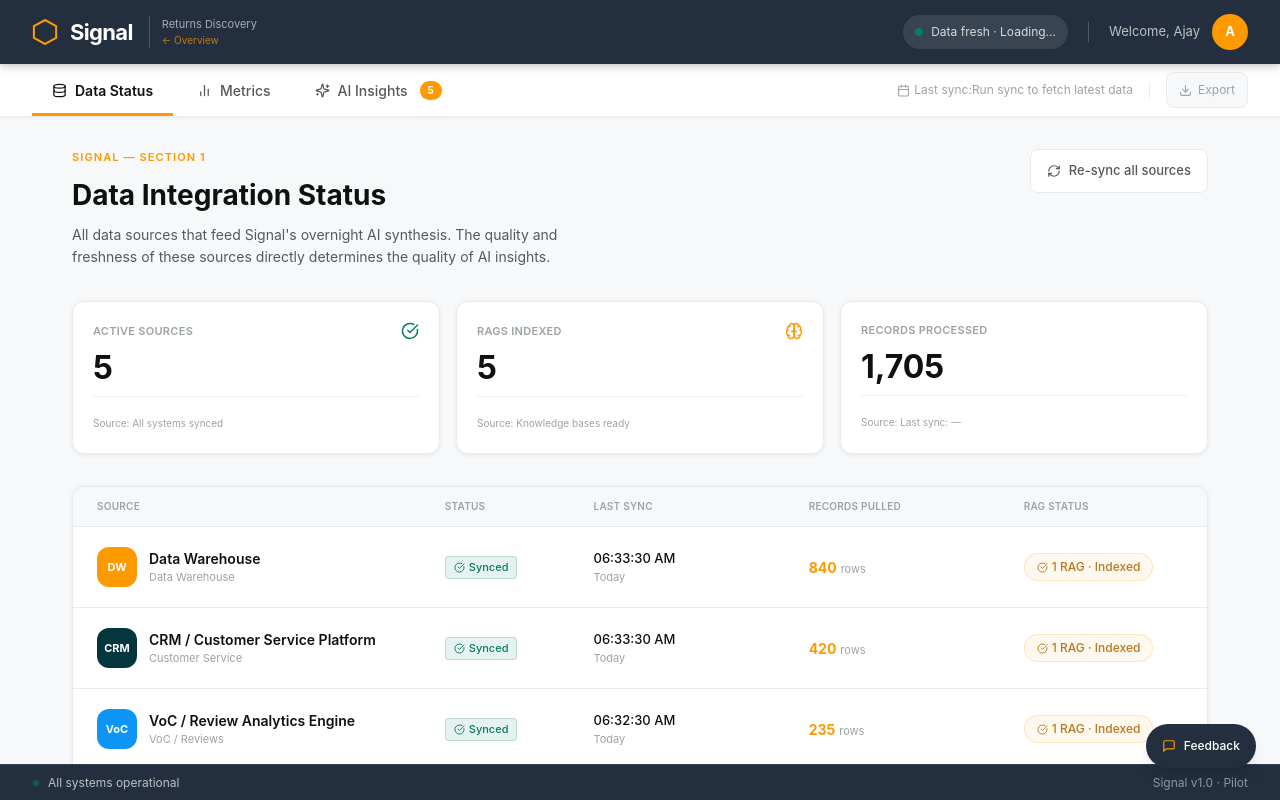
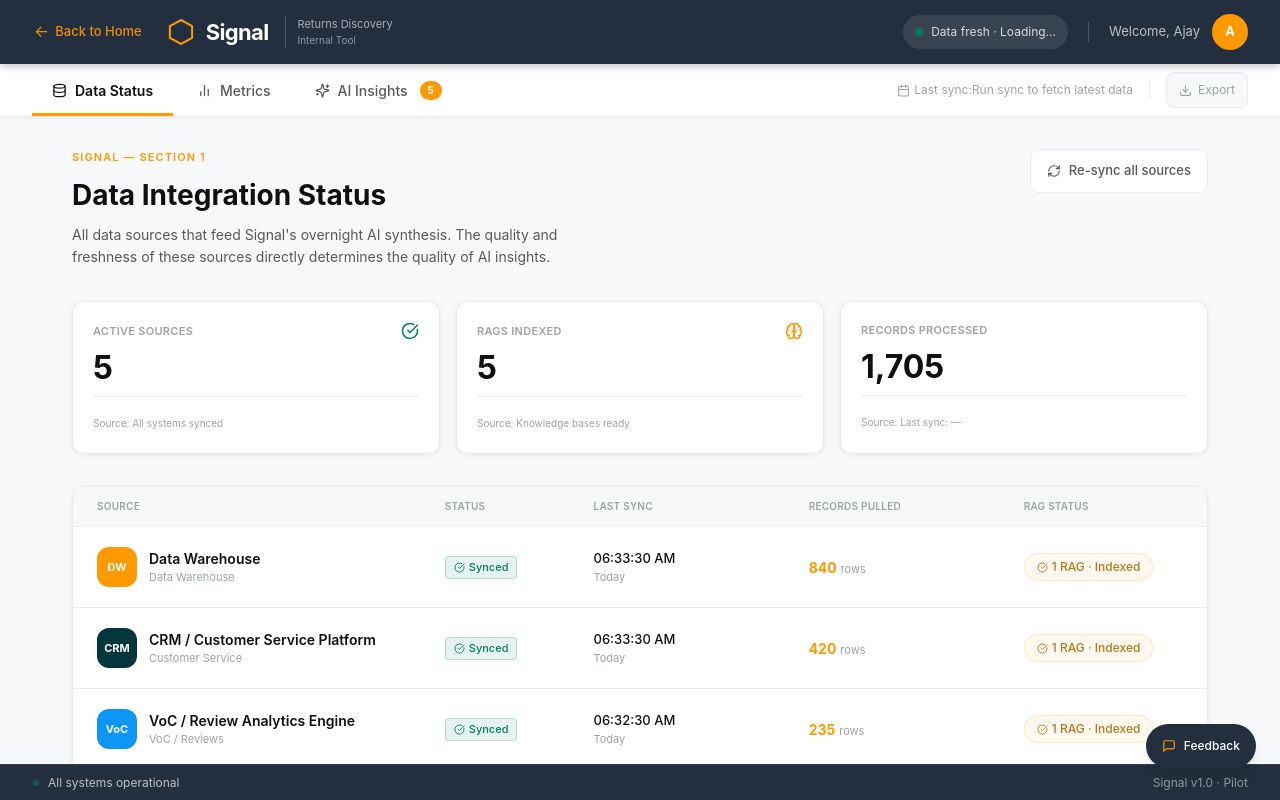
Before and after one commit to reagleai/signal, a React (Vite) app: page / in a window 1280 px wide. Both pictures are taken after a click on the button "Explore the Prototype". Built offline with nearby package versions, Linux system fonts and the light colour scheme.

Commit message:
Fix navigation back path visibility and replace Overview label

```diff
--- a/src/components/layout/Navbar.jsx
+++ b/src/components/layout/Navbar.jsx
@@ -8,6 +8,18 @@ export default function Navbar({ onBackToLanding }) {
         <header className="h-14 sm:h-16 bg-[#232F3E] px-4 sm:px-8 flex items-center justify-between shadow-[0_2px_8px_rgba(0,0,0,0.25)] flex-shrink-0 z-50">
             {/* Left group */}
             <div className="flex items-center gap-2 sm:gap-3">
+                {/* Back button */}
+                {onBackToLanding && (
+                    <button
+                        onClick={onBackToLanding}
+                        className="flex items-center gap-1 sm:gap-1.5 mr-1 sm:mr-2 px-1.5 py-1 -ml-1 rounded-md hover:bg-white/5 text-[#FF9900]/90 hover:text-[#FF9900] transition-colors cursor-pointer"
+                        aria-label="Back to Home"
+                    >
+                        <span className="text-[16px] leading-none mb-[2px]">←</span>
+                        <span className="hidden sm:inline text-[13px] font-medium">Back to Home</span>
+                    </button>
+                )}
+
                 {/* Hexagon logo */}
                 <svg width="26" height="26" viewBox="0 0 26 26" fill="none" xmlns="http://www.w3.org/2000/svg" aria-label="Signal logo" role="img">
                     <path
@@ -26,13 +38,7 @@ export default function Navbar({ onBackToLanding }) {
                 {/* Sub-label */}
                 <div className="hidden md:flex flex-col justify-center ml-1 border-l border-white/20 pl-3">
                     <span className="text-[11px] text-white/60">Returns Discovery</span>
-                    {onBackToLanding ? (
-                        <button onClick={onBackToLanding} className="text-[10px] text-[#FF9900]/70 hover:text-[#FF9900] transition-colors text-left cursor-pointer">
-                            ← Overview
-                        </button>
-                    ) : (
-                        <span className="text-[10px] text-white/50">Internal Tool</span>
-                    )}
+                    <span className="text-[10px] text-white/50">Internal Tool</span>
                 </div>
             </div>
 
```
